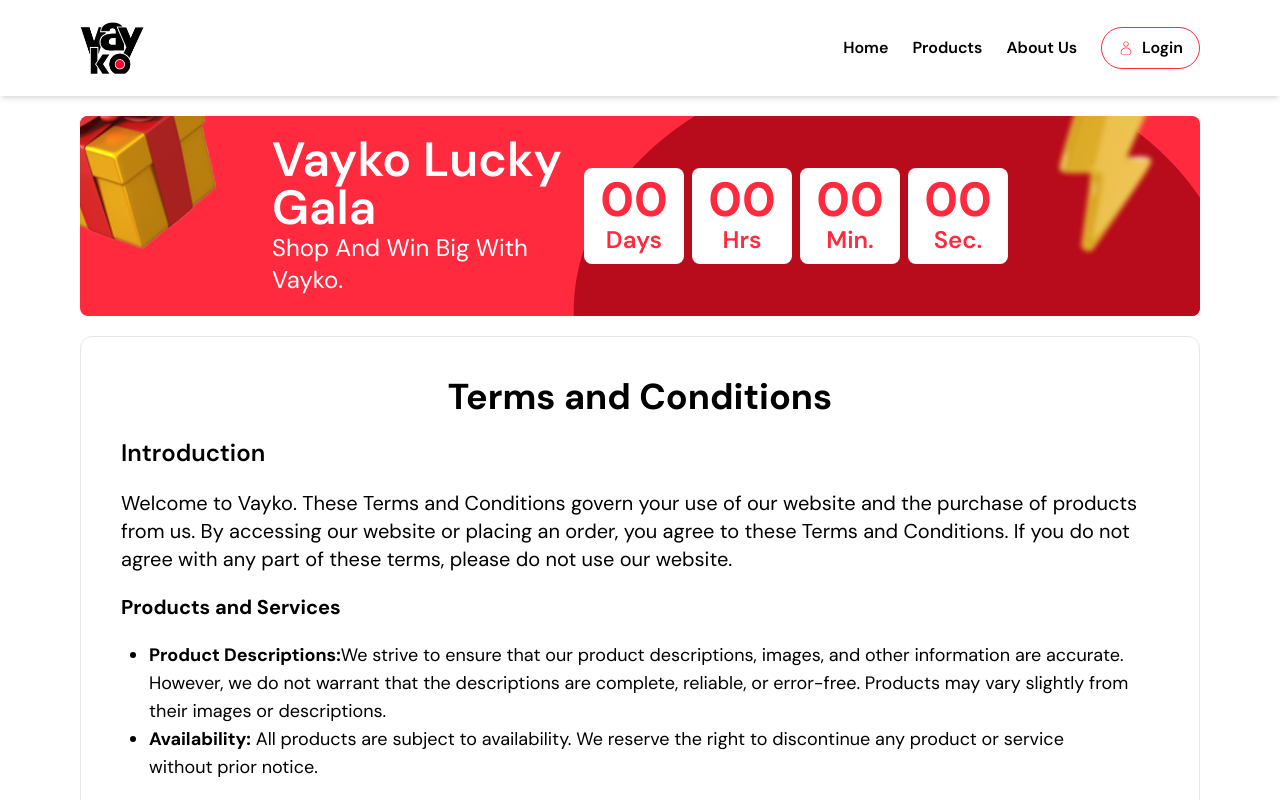
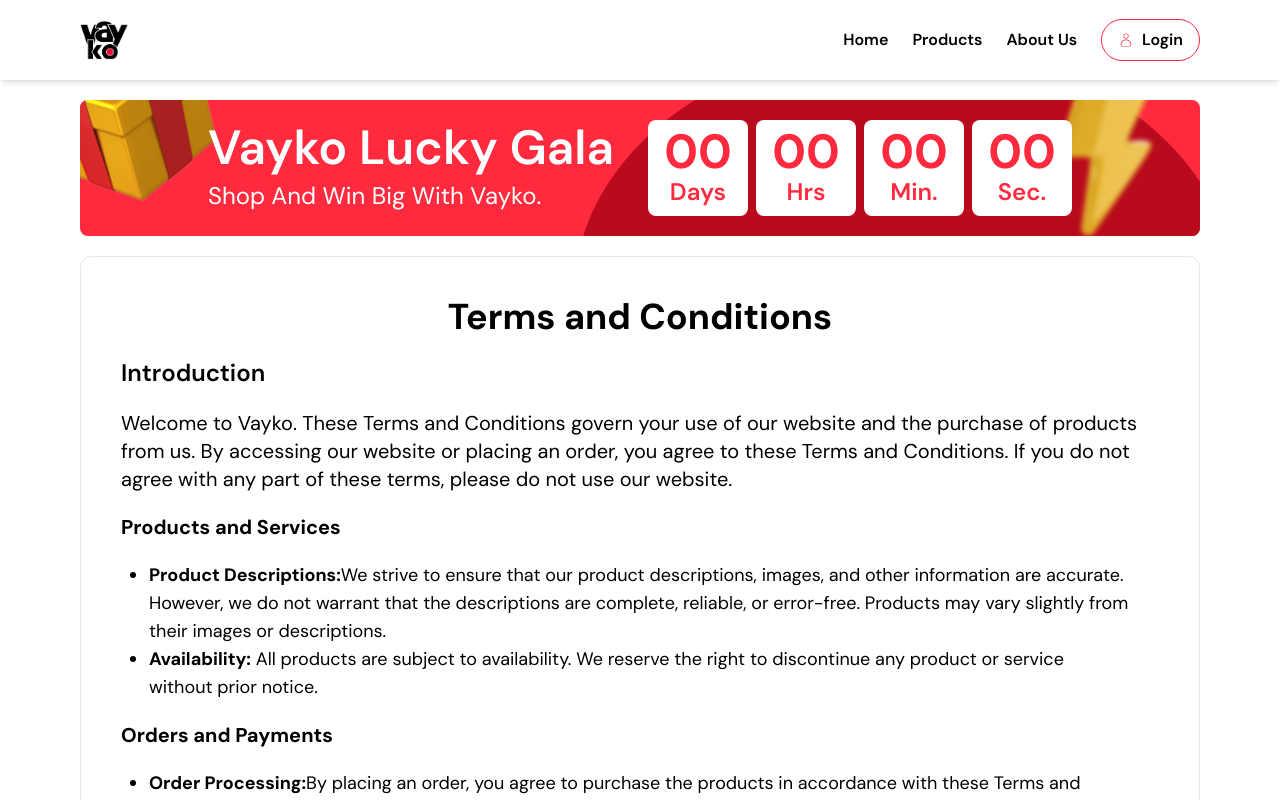
Before and after one commit to minhajzein/vayko, a React (Vite) app: page /terms-and-conditions in a window 1280 px wide. Shown: the top 800 px of the page. Built offline with nearby package versions, Linux system fonts and the light colour scheme; no server answers.

Commit message:
first commit

```diff
--- a/src/components/navbar/Navbar.jsx
+++ b/src/components/navbar/Navbar.jsx
@@ -21,7 +21,7 @@
 			<img
 				src='/images/vayko-round-logo.png'
 				onClick={() => navigate('/')}
-				className='object-contain md:size-16 size-10 hover:scale-105 duration-300 cursor-pointer'
+				className='object-contain md:size-12 size-10 hover:scale-105 duration-300 cursor-pointer'
 				alt='logo'
 			/>
 			<h1></h1>
--- a/src/components/timer/DrawTimer.jsx
+++ b/src/components/timer/DrawTimer.jsx
@@ -32,8 +32,8 @@
 
 	return (
 		<div className='md:px-[80px] p-4 md:p-0 w-full'>
-			<div className='bg-[#FF2A3E] flex flex-col md:flex-row px-9 md:px-48 gap-2 md:gap-0 md:my-5 rounded-lg w-full py-4 md:py-5 overflow-hidden justify-between items-center relative'>
-				<div className='text-white min-h-full z-20 flex flex-col justify-between'>
+			<div className='bg-[#FF2A3E] flex flex-col md:flex-row px-9 md:px-32 gap-2 md:gap-0 md:my-5 rounded-lg w-full py-4 md:py-5 overflow-hidden justify-between items-center relative'>
+				<div className='text-white min-h-full z-20 flex flex-col md:gap-2 justify-between'>
 					<h1 className='text-2xl capitalize font-semibold md:text-5xl'>
 						vayko lucky gala
 					</h1>
--- a/src/components/winners/WinnerCard.jsx
+++ b/src/components/winners/WinnerCard.jsx
@@ -3,6 +3,7 @@
 //imports................................................................
 
 function WinnerCard({ winner }) {
+	console.log(winner)
 	return (
 		<div className='flex-row-reverse flex'>
 			<div className='bg-white p-1 md:p-4 w-[90%] rounded-lg flex flex-col items-center'>
@@ -20,9 +21,7 @@
 				</div>
 				<div className='flex items-center flex-col p-1'>
 					<h1 className='text-[13px] md:text-xl font-bold'>{winner.name}</h1>
-					<p className='text-[#FF3245] md:text-lg text-[8px]'>
-						{winner.address}
-					</p>
+					<p className='text-[#FF3245] md:text-sm text-[8px]'>{winner.prize}</p>
 				</div>
 			</div>
 		</div>
--- a/src/components/winners/WinnersShowcase.jsx
+++ b/src/components/winners/WinnersShowcase.jsx
@@ -30,7 +30,7 @@
 						<h1 className='text-[13px] md:text-xl font-bold capitalize'>
 							next winner?
 						</h1>
-						<p className='text-[#FF3245] md:text-lg capitalize text-[8px]'>
+						<p className='text-[#FF3245] md:text-sm capitalize text-[8px]'>
 							amazing prizes!
 						</p>
 					</div>
@@ -54,7 +54,7 @@
 						<h1 className='text-[13px] md:text-xl font-bold capitalize'>
 							next winner?
 						</h1>
-						<p className='text-[#FF3245] md:text-lg capitalize text-[8px]'>
+						<p className='text-[#FF3245] md:text-sm capitalize text-[8px]'>
 							amazing prizes!
 						</p>
 					</div>
@@ -79,7 +79,7 @@
 						<h1 className='text-[13px] md:text-xl font-bold capitalize'>
 							next winner?
 						</h1>
-						<p className='text-[#FF3245] md:text-lg capitalize text-[8px]'>
+						<p className='text-[#FF3245] md:text-sm capitalize text-[8px]'>
 							amazing prizes!
 						</p>
 					</div>
```
